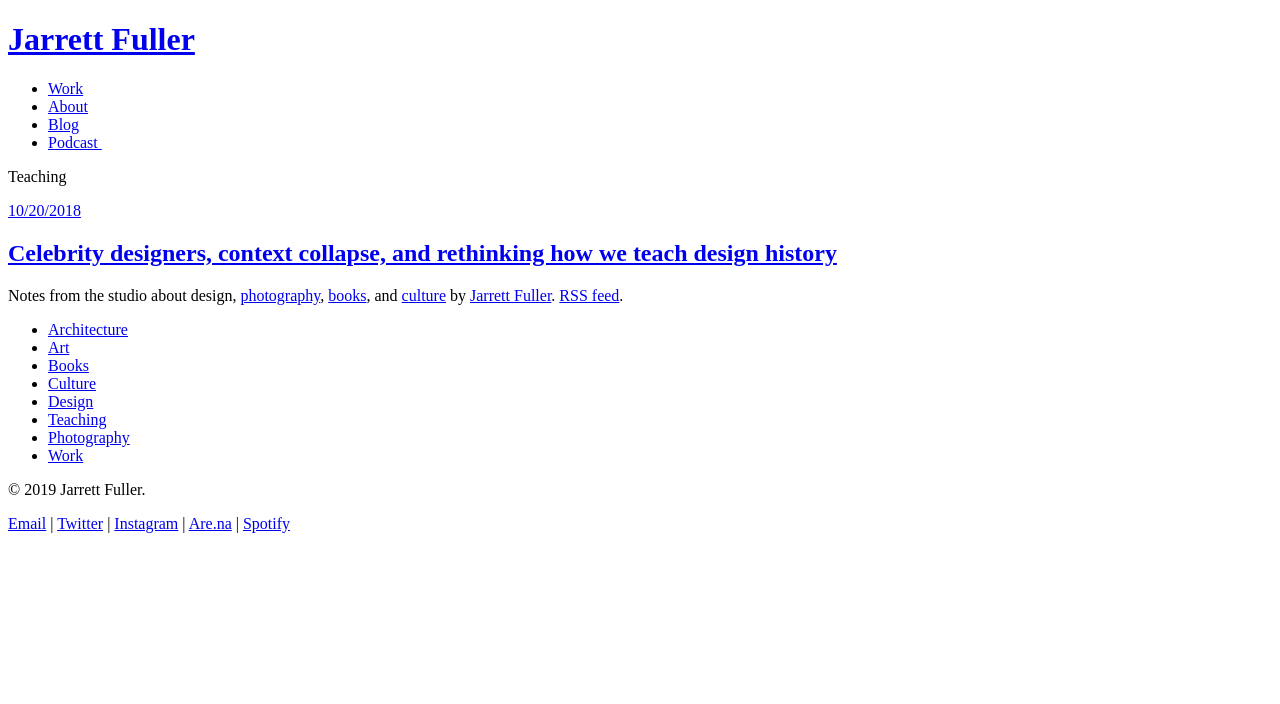
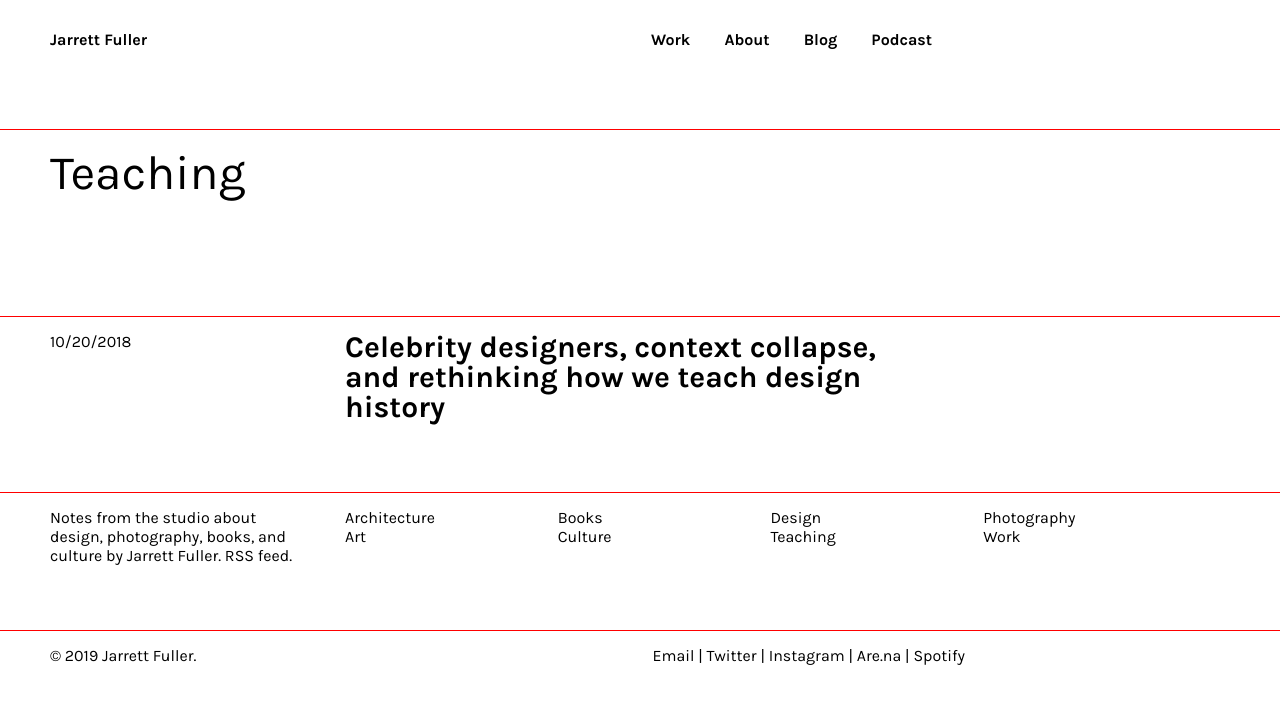
Before and after one commit to jarrettfuller/jarrettfuller.blog, a Jekyll site: the page built from _category/education.md, in a window 1280 px wide. Shown: the top 704 px of the page. Built offline with Jekyll 4.4.1, drawn with Linux system fonts in a browser that asks for light colours; nearby versions of some CDN libraries.

Commit message:
fixed style sheet link

```diff
--- a/_layouts/default.html
+++ b/_layouts/default.html
@@ -4,7 +4,7 @@
     <title>{{ page.title }} | Blog—Jarrett Fuller</title>
         <meta name="viewport" content="width=device-width">
         <meta charset="UTF-8">
-            <link rel="stylesheet" type="text/css" href="styles.css" />
+            <link rel="stylesheet" type="text/css" href="/styles.css" />
        <link href='https://fonts.googleapis.com/css?family=Karla:400,400italic,700,700italic' rel='stylesheet' type='text/css'>
         <link href='https://fonts.googleapis.com/css?family=Tinos:400,400italic,700,700italic' rel='stylesheet' type='text/css'>
         <link href="https://fonts.googleapis.com/css?family=Merriweather:400,400i,700,700i" rel="stylesheet">
```
